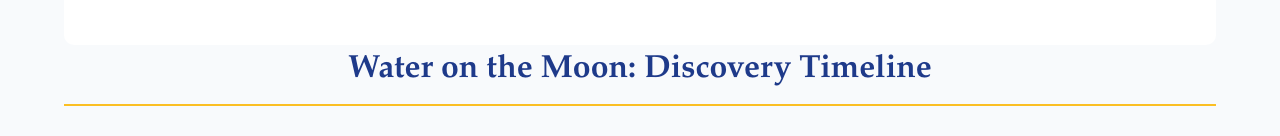
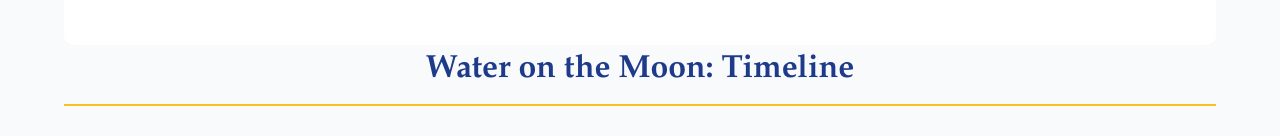
Before and after one commit to Ayamamoru/aerospace, a plain HTML site: page index.html in a window 1280 px wide. Shown: the part 1523-1659 px from the top of the page. Drawn offline with Linux system fonts and the light colour scheme.

Commit message:
quick fixes

```diff
--- a/index.html
+++ b/index.html
@@ -92,7 +92,7 @@
 
         <!-- Discovery Timeline Section -->
         <section class="timeline-section">
-            <h2 class="section-title">Water on the Moon: Discovery Timeline</h2>
+            <h2 class="section-title">Water on the Moon: Timeline</h2>
             <div class="timeline">
                 <div class="timeline-item">
                     <div class="timeline-year">1961</div>
```
Also changed, not shown: survey.html (+13 -16 lines).
